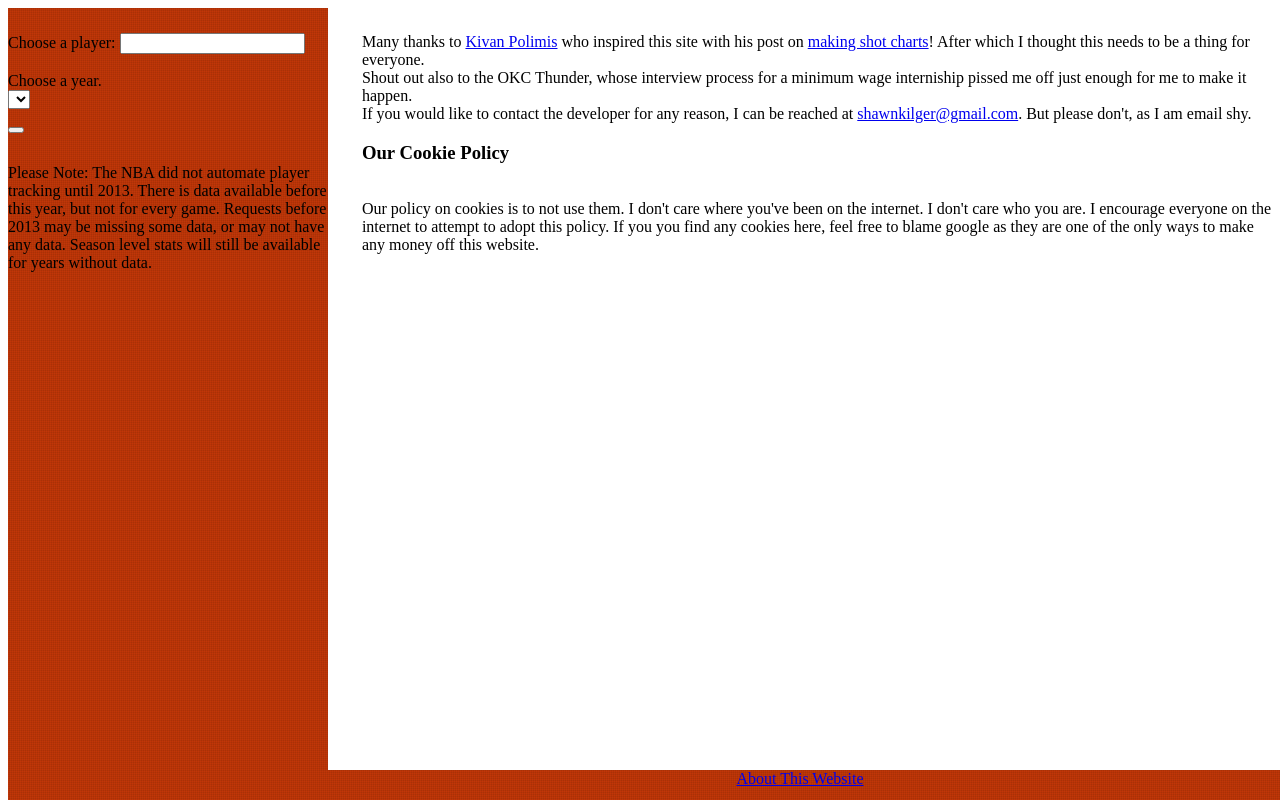
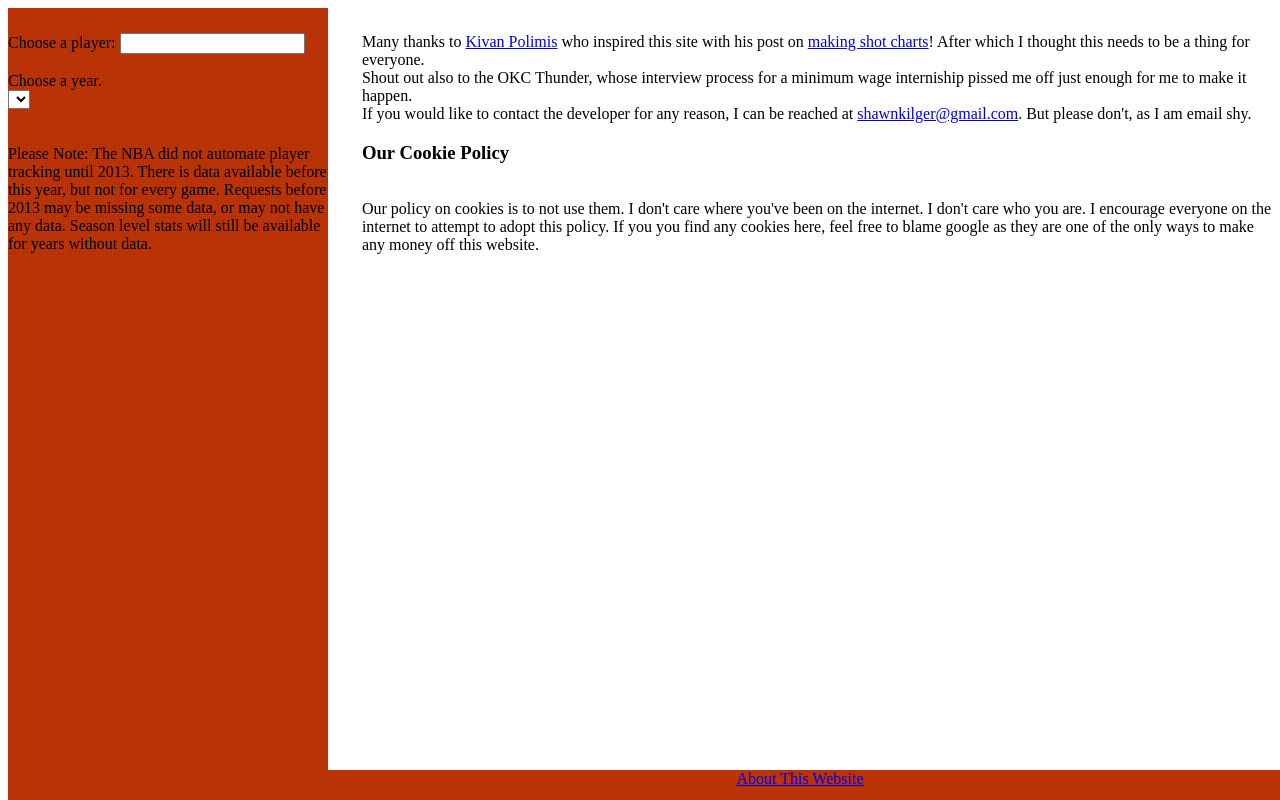
Before and after one commit to kilgers/ShotChart, a plain HTML site: page about.html in a window 1280 px wide. Drawn offline with Linux system fonts and the light colour scheme.

Commit message:
Update about.html

```diff
--- a/about.html
+++ b/about.html
@@ -124,7 +124,7 @@ font-size: 12px;
                 <label for="year">Choose a year.</label><br>
             <select id="year" name="year">
             </select><br><br>
-                <input type="submit" value="Get Shot Chart" style="height:0px; width:0px">
+                <input type="submit" value="Get Shot Chart" style="height:0px; width:0px" hidden>
             </form>
             <br>
             Please Note: The NBA did not automate player tracking until 2013. There is data available before this year, but not for every game. Requests before 2013 may be missing some data, or may not have any data. Season level stats will still be available for years without data.
```
